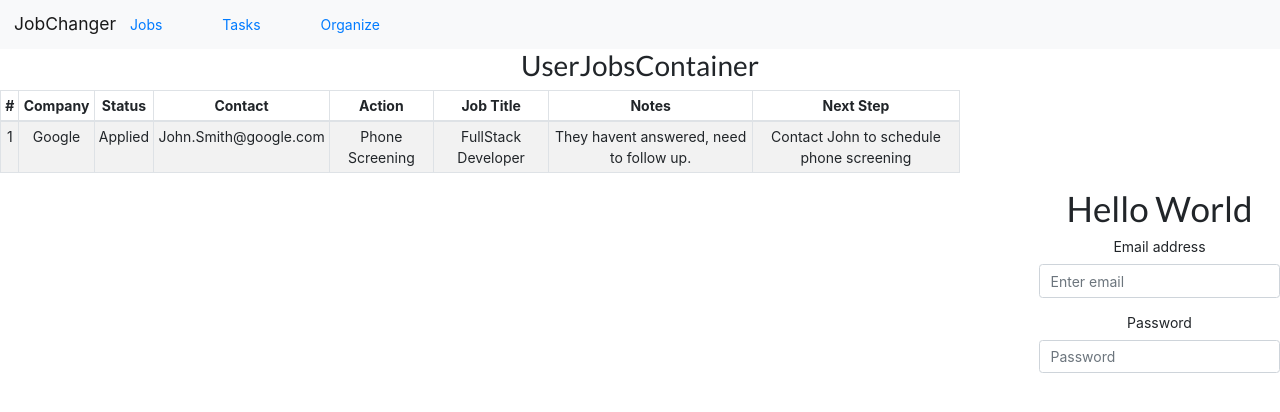
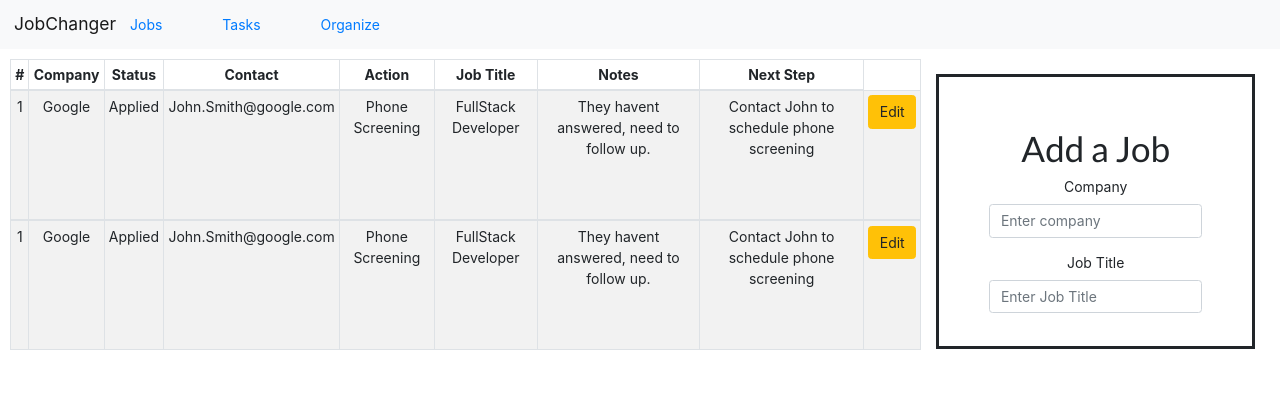
Before and after one commit to Lix311/jobchanger-front, a React (Create React App) app: page /jobs in a window 1280 px wide. Shown: the top 412 px of the page. Built offline with nearby package versions, Linux system fonts and the light colour scheme; no server answers.

Commit message:
before redux

```diff
--- a/src/Components/AddJobForm.js
+++ b/src/Components/AddJobForm.js
@@ -7,15 +7,15 @@ import {Form} from 'react-bootstrap'
 const AddJobForm = () => {
     return (
         <div>
-            <h1>Hello World</h1>
+            <h1>Add a Job</h1>
             <Form>
-  <Form.Group controlId="formGroupEmail">
-    <Form.Label>Email address</Form.Label>
-    <Form.Control type="email" placeholder="Enter email" />
+  <Form.Group controlId="formGroupCompany">
+    <Form.Label>Company</Form.Label>
+    <Form.Control type="company" placeholder="Enter company" />
   </Form.Group>
-  <Form.Group controlId="formGroupPassword">
-    <Form.Label>Password</Form.Label>
-    <Form.Control type="password" placeholder="Password" />
+  <Form.Group controlId="formGroupTitle">
+    <Form.Label>Job Title</Form.Label>
+    <Form.Control type="title" placeholder="Enter Job Title" />
   </Form.Group>
 </Form>
         </div>
--- a/src/Containers/MainContainer.js
+++ b/src/Containers/MainContainer.js
@@ -1,7 +1,7 @@
 import React, {Component} from 'react';
 import JobSearchContainer from './JobSearchContainer'
 import TaskContainer from './TaskContainer'
-import UserJobContainer from './UserJobsContainer'
+import UserJobsContainer from './UserJobsContainer'
 import NavBar from '../Components/NavBar'
 import Login from '../Components/Login'
 import { Route, Switch } from 'react-router-dom';
@@ -32,7 +32,7 @@ class MainContainer extends Component {
                 <Route
                     exact path="/jobs"
                     render={()=>
-                        <UserJobContainer />
+                        <UserJobsContainer />
                     }
                 />
 
--- a/src/Containers/UserJobsContainer.js
+++ b/src/Containers/UserJobsContainer.js
@@ -1,17 +1,23 @@
 import React from 'react';
-import {Table} from 'react-bootstrap'
+import {Table,Button} from 'react-bootstrap'
 import styled from 'styled-components'
 import AddJobForm from '../Components/AddJobForm';
 
 const StyledTable = styled.div`
-max-width: 75%;
 display: flex;
-flex-wrap: wrap;
-
+width: 100%;
+padding: 10px;
 `
 const StyledForm = styled.div`
-display: flex;
 float: right;
+border: solid;
+width: 400px;
+height: 275px;
+padding: 50px;
+text-align: center;
+margin: 15px;
+
+
 
 `
 
@@ -19,7 +25,6 @@ float: right;
 const UserJobsContainer = (props) => {
     return (
         <div>
-           <h2>UserJobsContainer</h2>
            <StyledTable>
            <Table striped bordered hover size="sm">
                 <thead>
@@ -33,6 +38,7 @@ const UserJobsContainer = (props) => {
                     <th>Notes</th>
                     <th>Next Step</th>
 
+
                     </tr>
                 </thead>
                 <tbody>
@@ -45,14 +51,30 @@ const UserJobsContainer = (props) => {
                     <td>FullStack Developer </td>
                     <td>They havent answered, need to follow up.</td>
                     <td>Contact John to schedule phone screening</td>
+                    <td><Button variant="warning">Edit</Button>{' '}</td>
+                    </tr>
+                    </tbody>
+                    <tbody>
+                    <tr>
+                    <td>1</td>
+                    <td>Google</td>
+                    <td>Applied</td>
+                    <td>John.Smith@google.com</td>
+                    <td>Phone Screening</td>
+                    <td>FullStack Developer </td>
+                    <td>They havent answered, need to follow up.</td>
+                    <td>Contact John to schedule phone screening</td>
+                    <td><Button variant="warning">Edit</Button>{' '}</td>
                     </tr>
                     </tbody>
             </Table>
-            </StyledTable>
 
             <StyledForm>
                 <AddJobForm/>
             </StyledForm>
+
+
+            </StyledTable>
 
 
         </div>
```
